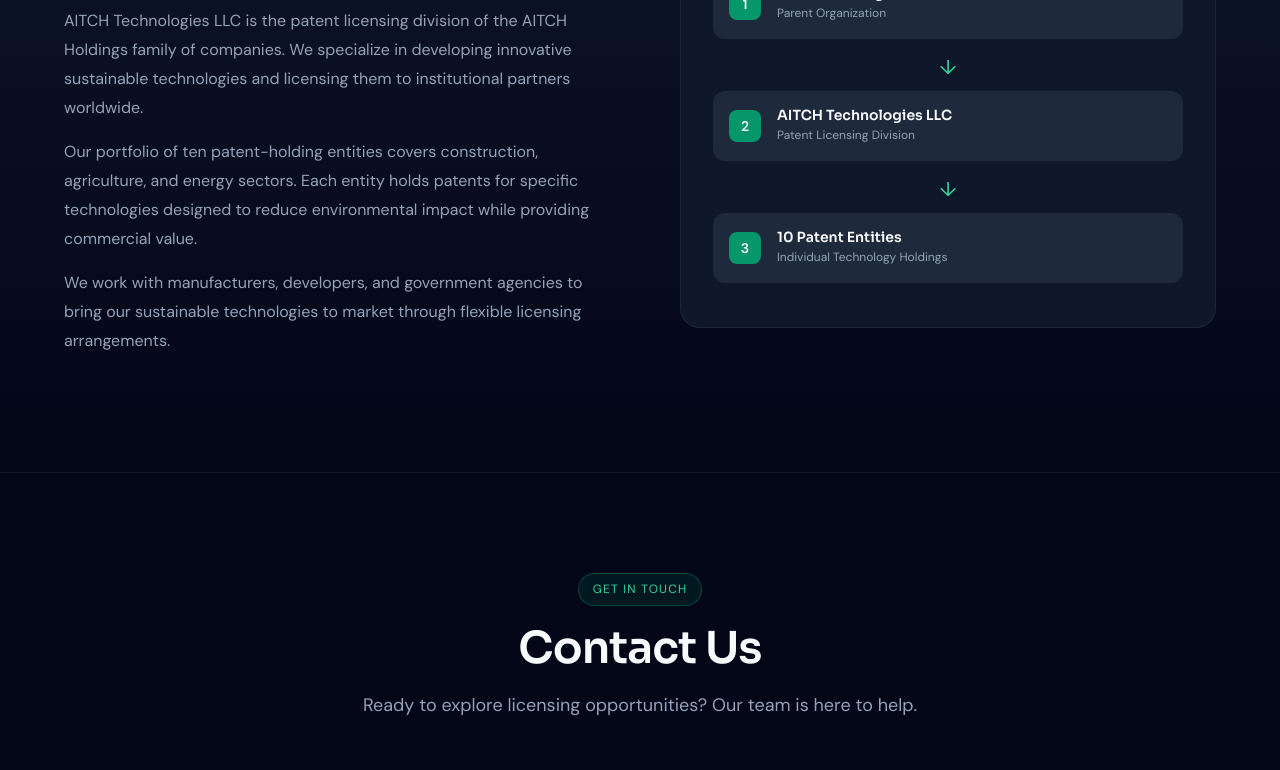
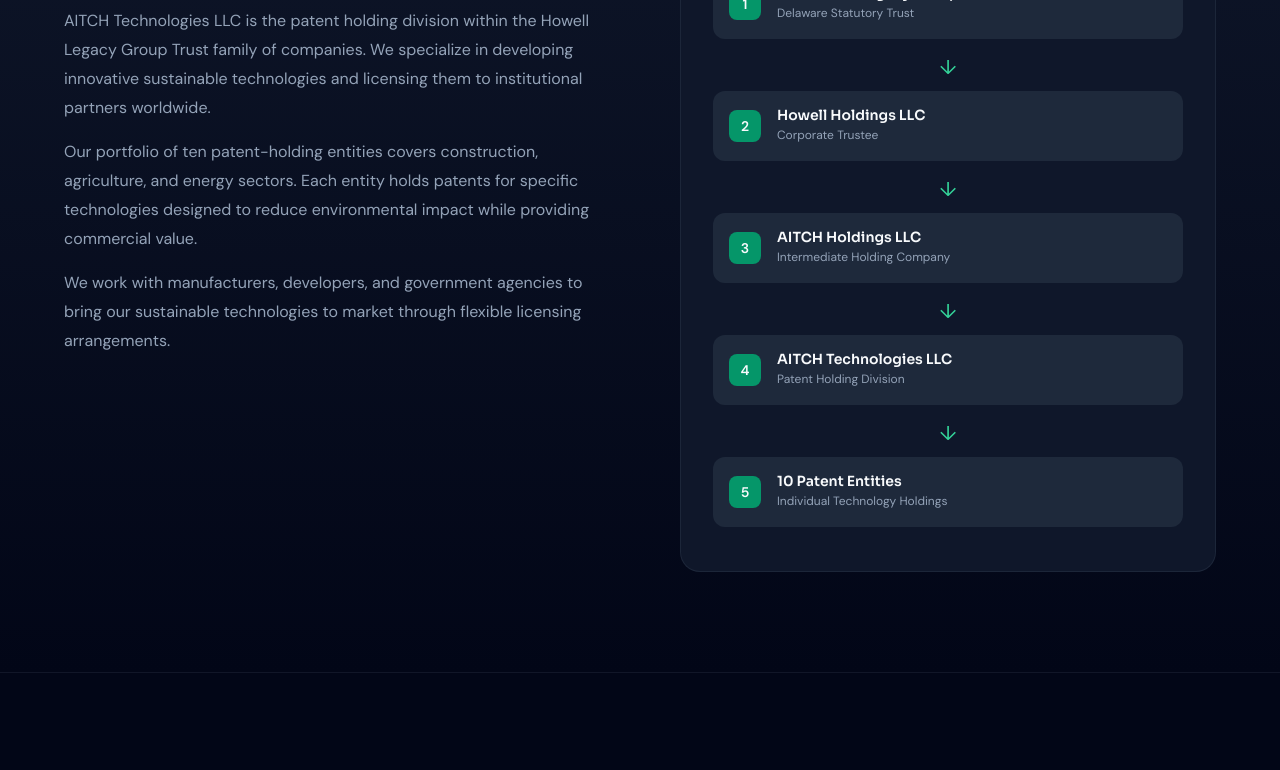
Before and after one commit to jhowell3rd/aitch-technologies, a plain HTML site: page index.html in a window 1280 px wide. Shown: the part 5988-6758 px from the top of the page. Drawn offline with nearby package versions, Linux system fonts and the light colour scheme.

Commit message:
Update corporate structure to reflect full entity hierarchy
- Added complete 5-tier corporate structure:
  1. The Howell Legacy Group Trust (Delaware Statutory Trust)
  2. Howell Holdings LLC (Corporate Trustee)
  3. AITCH Holdings LLC (Intermediate Holding)
  4. AITCH Technologies LLC (Patent Holding Division)
  5. 10 Patent Entities
- Updated About section text and structure diagram
- Updated footer legal text
- Updated README with complete structure and EINs

🤖 Generated with [Claude Code](https://claude.com/claude-code)

Co-Authored-By: Claude Opus 4.5 <noreply@anthropic.com>

```diff
--- a/index.html
+++ b/index.html
@@ -1401,7 +1401,7 @@
             <div class="about-text">
                 <span class="section-badge">About Us</span>
                 <h2>AITCH Technologies LLC</h2>
-                <p>AITCH Technologies LLC is the patent licensing division of the AITCH Holdings family of companies. We specialize in developing innovative sustainable technologies and licensing them to institutional partners worldwide.</p>
+                <p>AITCH Technologies LLC is the patent holding division within the Howell Legacy Group Trust family of companies. We specialize in developing innovative sustainable technologies and licensing them to institutional partners worldwide.</p>
                 <p>Our portfolio of ten patent-holding entities covers construction, agriculture, and energy sectors. Each entity holds patents for specific technologies designed to reduce environmental impact while providing commercial value.</p>
                 <p>We work with manufacturers, developers, and government agencies to bring our sustainable technologies to market through flexible licensing arrangements.</p>
             </div>
@@ -1410,21 +1410,37 @@
                 <div class="structure-item">
                     <span class="structure-level">1</span>
                     <div class="structure-info">
-                        <h4>AITCH Holdings LLC</h4>
-                        <p>Parent Organization</p>
+                        <h4>The Howell Legacy Group Trust</h4>
+                        <p>Delaware Statutory Trust</p>
                     </div>
                 </div>
                 <div class="structure-arrow">↓</div>
                 <div class="structure-item">
                     <span class="structure-level">2</span>
                     <div class="structure-info">
-                        <h4>AITCH Technologies LLC</h4>
-                        <p>Patent Licensing Division</p>
+                        <h4>Howell Holdings LLC</h4>
+                        <p>Corporate Trustee</p>
                     </div>
                 </div>
                 <div class="structure-arrow">↓</div>
                 <div class="structure-item">
                     <span class="structure-level">3</span>
+                    <div class="structure-info">
+                        <h4>AITCH Holdings LLC</h4>
+                        <p>Intermediate Holding Company</p>
+                    </div>
+                </div>
+                <div class="structure-arrow">↓</div>
+                <div class="structure-item">
+                    <span class="structure-level">4</span>
+                    <div class="structure-info">
+                        <h4>AITCH Technologies LLC</h4>
+                        <p>Patent Holding Division</p>
+                    </div>
+                </div>
+                <div class="structure-arrow">↓</div>
+                <div class="structure-item">
+                    <span class="structure-level">5</span>
                     <div class="structure-info">
                         <h4>10 Patent Entities</h4>
                         <p>Individual Technology Holdings</p>
@@ -1475,7 +1491,7 @@
                     <span class="footer-brand-text">AITCH Technologies</span>
                 </div>
                 <p class="footer-description">Developing and licensing sustainable technology patents for institutional partners worldwide.</p>
-                <p class="footer-legal">AITCH Technologies LLC is a subsidiary of AITCH Holdings LLC.</p>
+                <p class="footer-legal">AITCH Technologies LLC is a subsidiary of AITCH Holdings LLC, part of The Howell Legacy Group Trust.</p>
             </div>
             <div class="footer-col">
                 <h4>Portfolio</h4>
```
Also changed, not shown: 1 other file.
